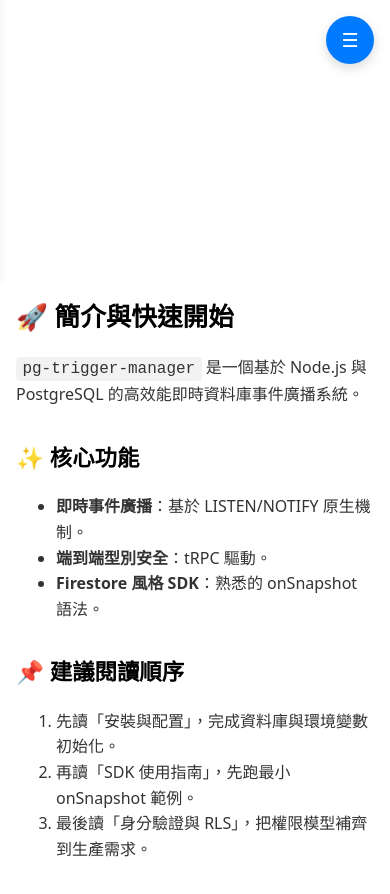
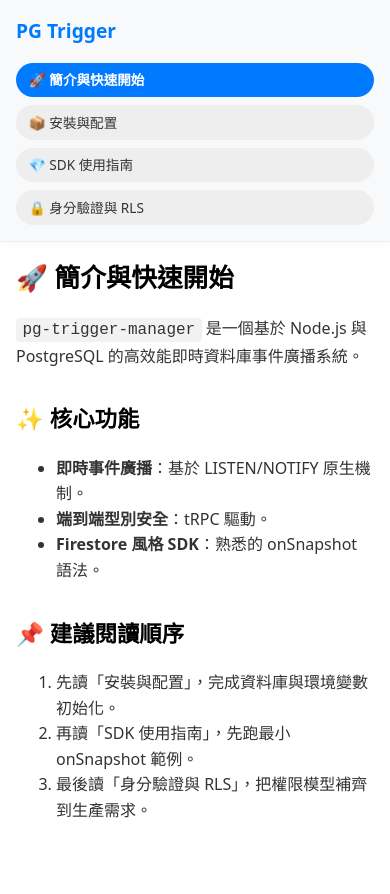
Before and after one commit to raybird/node-pg-trigger, a website with bundled scripts: page docs/index.html in a window 390 px wide. After the commit the page ends 855 px from the top, so only its background shows below. Built offline with nearby package versions, Linux system fonts and the light colour scheme.

Commit message:
feat: 重構文件站佈局以對齊 plainvanillaweb 的手機版平鋪導覽風格

```diff
--- a/docs/components/App.js
+++ b/docs/components/App.js
@@ -4,7 +4,6 @@
     constructor() {
         super();
         this.state = {
-            isMenuOpen: false,
             currentDoc: 'intro',
             docs: [
                 { id: 'intro', title: '🚀 簡介與快速開始' },
@@ -21,19 +20,11 @@
         super.connectedCallback();
     }
 
-    toggleMenu() {
-        this.setState({ isMenuOpen: !this.state.isMenuOpen });
-    }
-
-    closeMenu() {
-        this.setState({ isMenuOpen: false });
-    }
-
     async loadDoc(id) {
         try {
             const response = await fetch(`./docs/${id}.html`);
             const html = await response.ok ? await response.text() : '<h1>404</h1>文件未找到';
-            this.setState({ currentDoc: id, content: html, isMenuOpen: false });
+            this.setState({ currentDoc: id, content: html });
         } catch (err) {
             this.setState({ content: '載入錯誤' });
         }
@@ -42,14 +33,7 @@
     template() {
         return this.html`
             <div class="app-container">
-                <button class="hamburger-btn" onclick="this.closest('x-app').toggleMenu()">
-                    ${this.state.isMenuOpen ? '✕' : '☰'}
-                </button>
-
-                <div class="menu-overlay ${this.state.isMenuOpen ? 'open' : ''}"
-                     onclick="this.closest('x-app').closeMenu()"></div>
-
-                <aside class="sidebar ${this.state.isMenuOpen ? 'open' : ''}">
+                <aside class="sidebar">
                     <h2>PG Trigger</h2>
                     <nav>
                         ${this.state.docs.map(doc => `
--- a/docs/style.css
+++ b/docs/style.css
@@ -199,6 +199,7 @@
         padding: 1rem;
         border-right: none;
         border-bottom: 1px solid var(--border-color);
+        transform: none !important; /* 移除隱藏機制 */
     }
 
     .sidebar h2 {
@@ -208,26 +209,33 @@
 
     .sidebar nav {
         display: flex;
-        overflow-x: auto;
+        flex-wrap: wrap; /* 關鍵：自動折行 */
         gap: 0.5rem;
-        padding-bottom: 0.5rem;
-        /* 隱藏捲軸但保持滾動功能 (現代瀏覽器) */
-        scrollbar-width: none;
-    }
-
-    .sidebar nav::-webkit-scrollbar {
-        display: none;
+        overflow: visible;
     }
 
     .nav-link {
-        white-space: nowrap;
-        padding: 0.5rem 1rem;
-        font-size: 0.9rem;
+        display: inline-block;
+        padding: 0.4rem 0.8rem;
+        font-size: 0.85rem;
         background: #eee;
+        border-radius: 999px;
+        margin-bottom: 0;
+    }
+
+    .nav-link.active {
+        background-color: var(--primary-color);
+        color: white;
     }
 
     .main-content {
         padding: 1.5rem;
+        margin-left: 0 !important;
+        width: 100% !important;
+    }
+
+    .hamburger-btn, .menu-overlay {
+        display: none !important; /* 移除漢堡模式，改用平舖 */
     }
 
     pre {
```
